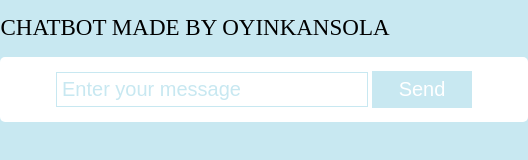
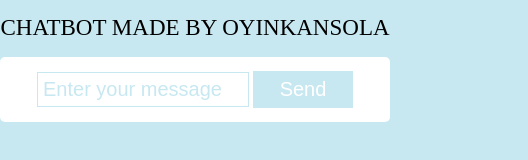
Before and after one commit to Kansoldev/Chatbot, a plain HTML site: page index.html in a window 390 px wide. Shown: the whole page, 528 px wide, since content can reach past the window. Drawn offline with Linux system fonts and the light colour scheme.

Commit message:
minor changes

```diff
--- a/Bot.css
+++ b/Bot.css
@@ -12,7 +12,6 @@ body {
     border-radius: 13px;
     color: #000;
     align-self: flex-start;
-    margin-bottom: 40px;
 }
 
 .right-container {
@@ -30,15 +29,6 @@ h1 {
     text-transform: uppercase;
 }
 
-input, button {
-    padding: 6px;
-    font-size: 20px;
-}
-
-button {
-    width: 100px;
-}
-
 .container {
     display: flex;
     flex-direction: column;
@@ -46,10 +36,16 @@ button {
     justify-content: center;
     background-color: #fff;
     height: 90%;
-    width: 500px;
+    width: 700px;
     margin: auto;
     border-radius: 5px;
     padding: 14px;
+}
+
+@media (max-width: 480px) {
+    .container {
+        width: auto;
+    }
 }
 
 ::placeholder {
@@ -60,13 +56,22 @@ button {
     padding: 5px;
     border: 1px solid rgb(200, 232, 241);
     width: 300px;
+    color: rgb(200, 232, 241);
+    font-size: 20px;
     outline: none;
+}
+
+@media (max-width: 480px) {
+    #input {
+        width: 200px;
+    }
 }
 
 button {
     padding: 6px;
     background: rgb(200, 232, 241);
     color: #fff;
+    font-size: 20px;
     width: 100px;
     border: 1px solid rgb(200, 232, 241);
 }
--- a/Bot.js
+++ b/Bot.js
@@ -98,9 +98,6 @@ const robot = ["How do you do, fellow human", "I am not a bot"];
       //update DOM
       addChat(input, product);
 
-      document.getElementById("chatbot").innerHTML = product;
-      speak(product);
-
       //clear input value
       document.getElementById("input").value = "";
     }
```
